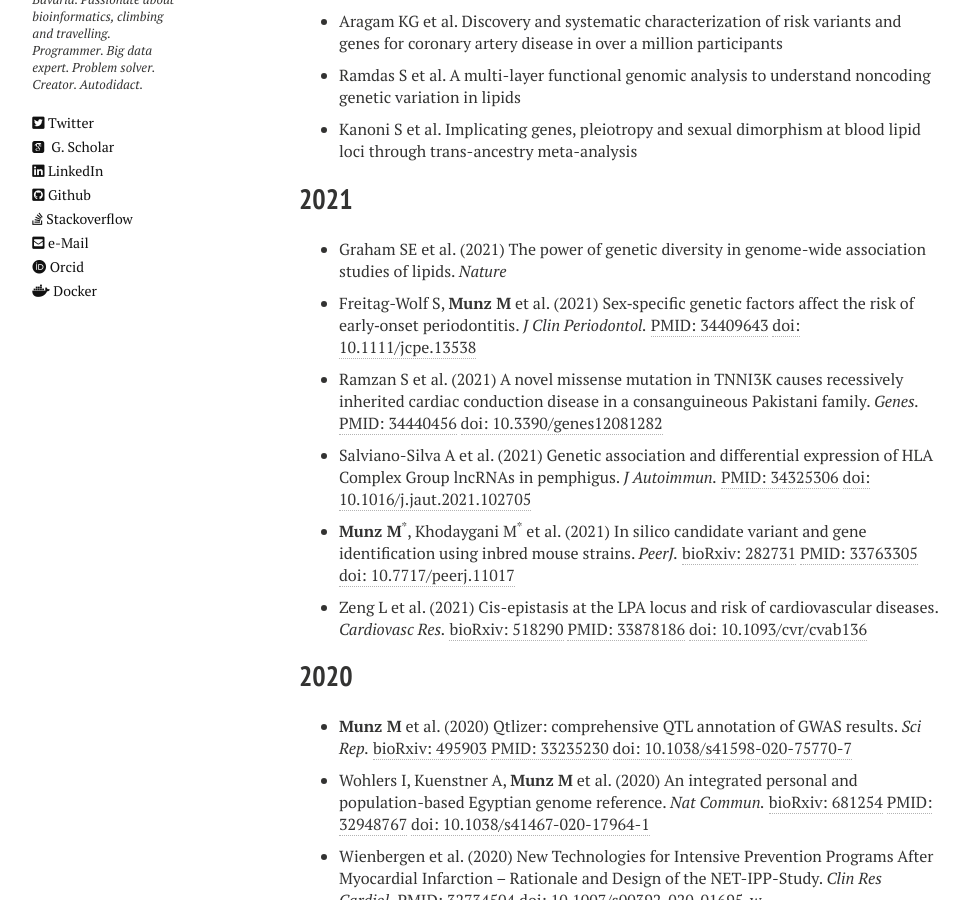
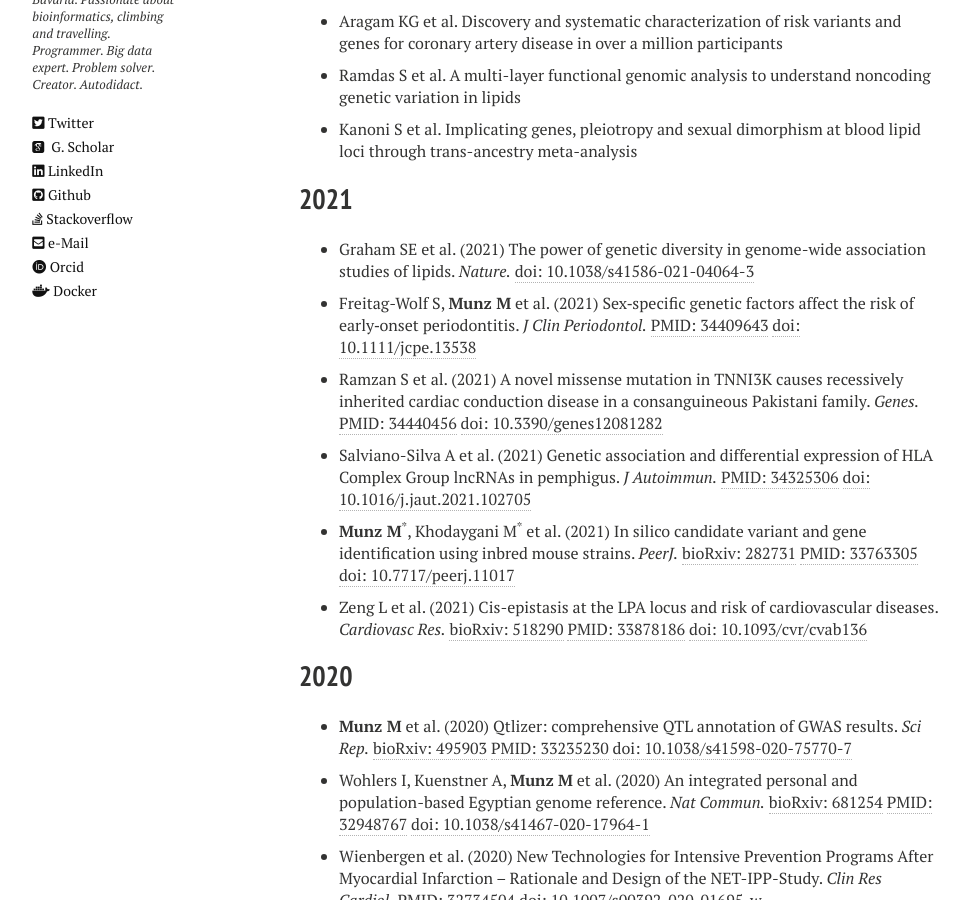
Before and after one commit to matmu/matmu.github.io-deprecated, a Jekyll site: the page built from _pages/publications.md, in a window 1280 px wide and 900 px high, scrolled down 345 px. Shown: the whole window, without its empty margins (21-990 px from the left). Built offline with Jekyll 4.4.1, drawn with Linux system fonts in a browser that asks for light colours; nearby versions of some CDN libraries.

Commit message:
Update publications.yml

```diff
--- a/_data/publications.yml
+++ b/_data/publications.yml
@@ -14,7 +14,8 @@
   publications:
     - authors: "Graham SE et al."
       title: "The power of genetic diversity in genome-wide association studies of lipids."
-      journal: "Nature"
+      journal: "Nature."
+      doi: "10.1038/s41586-021-04064-3"
     - authors: "Freitag-Wolf S, <b>Munz M</b> et al."
       title: "Sex‐specific genetic factors affect the risk of early‐onset periodontitis."
       journal: "J Clin Periodontol."
```
